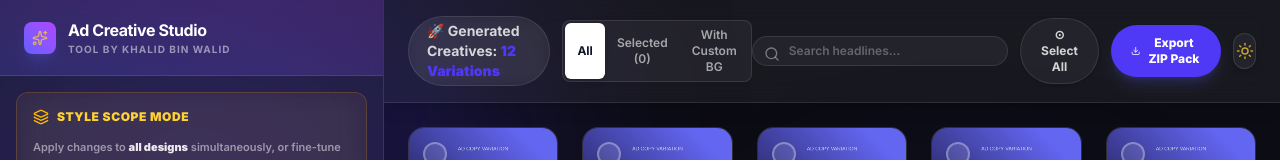
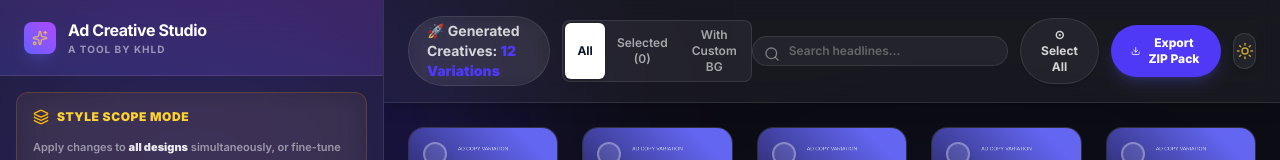
Before and after one commit to hellosaleh/Khalid-Bin-Walid, a React (Vite) app: page / in a window 1280 px wide. Shown: the top 160 px of the page. Built offline with nearby package versions, Linux system fonts and the light colour scheme.

Commit message:
style: update branding signature in header
Replace full name with "KHLD" for a cleaner UI appearance.

```diff
--- a/src/App.tsx
+++ b/src/App.tsx
@@ -1286,7 +1286,7 @@ export default function App() {
           </div>
           <div>
             <h1 className="text-md font-bold tracking-tight">Ad Creative Studio</h1>
-            <p className={`text-[10px] font-bold uppercase tracking-widest ${theme === 'dark' ? 'text-white/50' : 'text-slate-500'}`}>Tool By Khalid Bin Walid</p>
+            <p className={`text-[10px] font-bold uppercase tracking-widest ${theme === 'dark' ? 'text-white/50' : 'text-slate-500'}`}>A Tool By KHLD</p>
           </div>
         </div>
 
```
